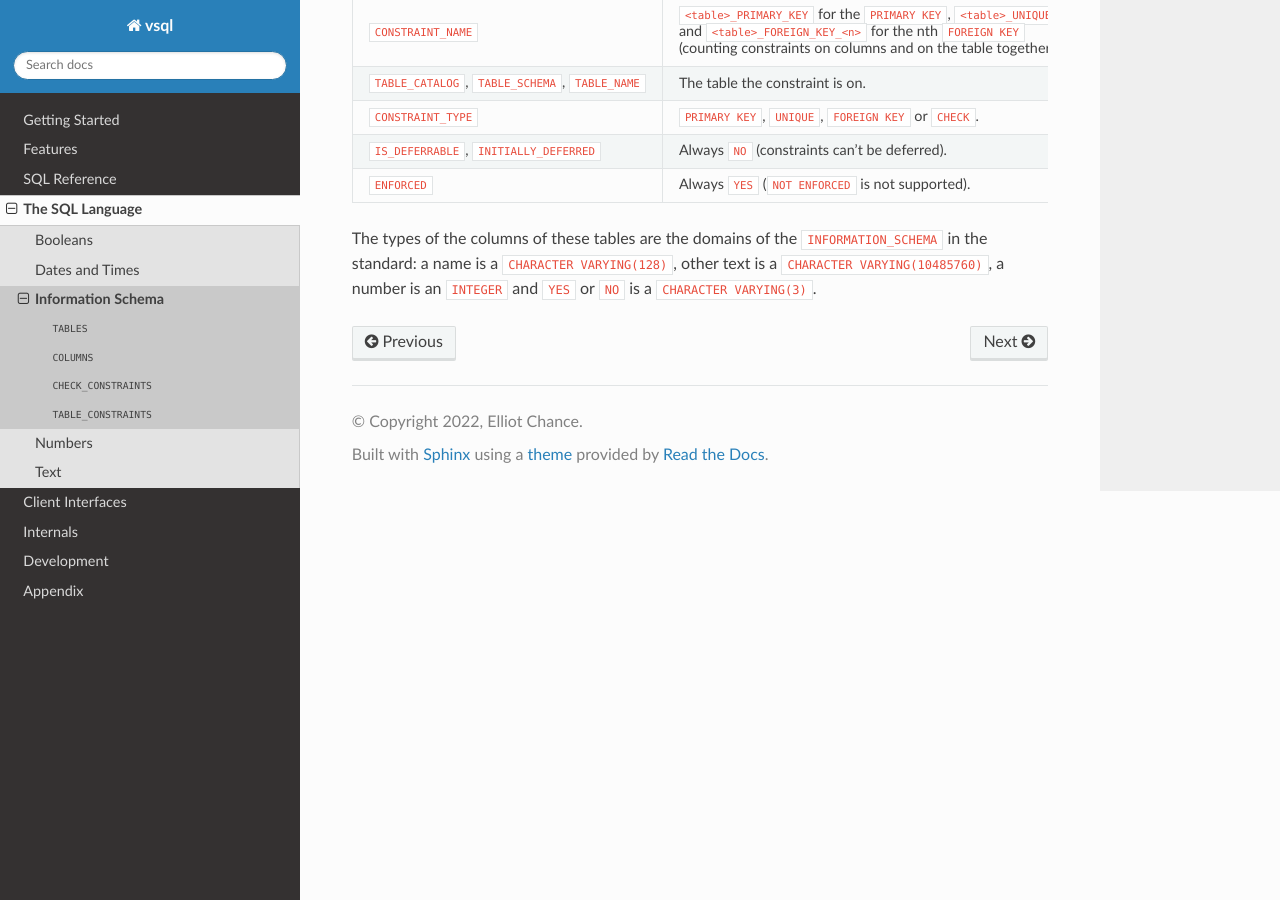
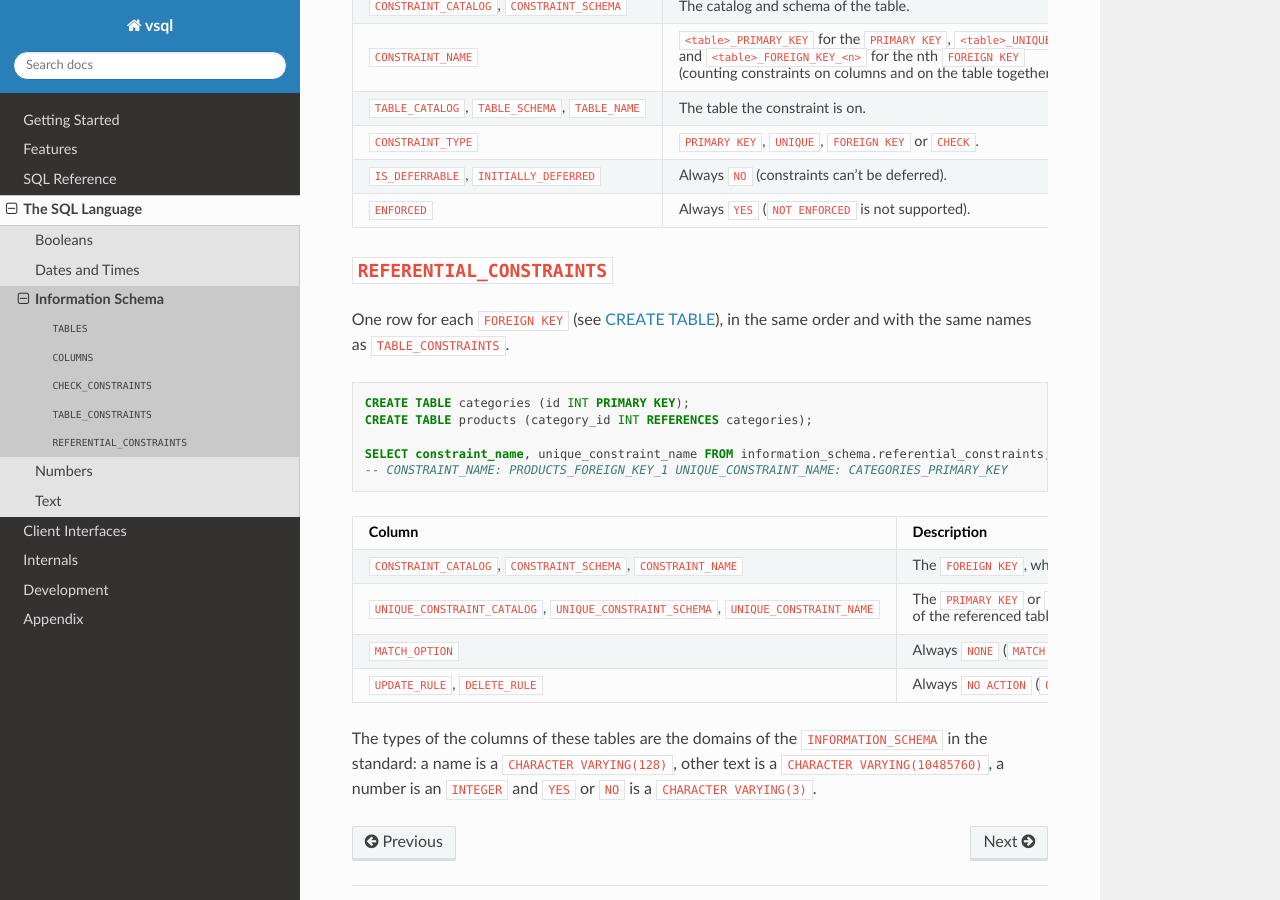
Before and after one commit to elliotchance/vsql, a Sphinx documentation site: the page built from docs/information-schema.rst, in a window 1280 px wide and 900 px high, scrolled down 2949 px. Built offline with Sphinx 7.4.7 and the Read the Docs theme 3.1.0, drawn with Linux system fonts in a browser that asks for light colours; some of the changed text lies outside the part shown.

Commit message:
language: Add the INFORMATION_SCHEMA REFERENTIAL_CONSTRAINTS view
Each FOREIGN KEY has a row with the name of the PRIMARY KEY or UNIQUE that it
references (the one with the referenced columns, in any order), using the
names from TABLE_CONSTRAINTS. MATCH and referential actions aren't supported
yet, so MATCH_OPTION is always NONE and the rules are NO ACTION.

SQL F021-05

Co-Authored-By: Claude Opus 5.5 <noreply@anthropic.com>

```diff
--- a/docs/information-schema.rst
+++ b/docs/information-schema.rst
@@ -219,6 +219,40 @@ the same order and with the same names.
   * - ``ENFORCED``
     - Always ``YES`` (``NOT ENFORCED`` is not supported).
 
+``REFERENTIAL_CONSTRAINTS``
+---------------------------
+
+One row for each ``FOREIGN KEY`` (see :doc:`create-table`), in the same order
+and with the same names as ``TABLE_CONSTRAINTS``.
+
+.. code-block:: sql
+
+  CREATE TABLE categories (id INT PRIMARY KEY);
+  CREATE TABLE products (category_id INT REFERENCES categories);
+
+  SELECT constraint_name, unique_constraint_name FROM information_schema.referential_constraints;
+  -- CONSTRAINT_NAME: PRODUCTS_FOREIGN_KEY_1 UNIQUE_CONSTRAINT_NAME: CATEGORIES_PRIMARY_KEY
+
+.. list-table::
+  :header-rows: 1
+
+  * - Column
+    - Description
+
+  * - ``CONSTRAINT_CATALOG``, ``CONSTRAINT_SCHEMA``, ``CONSTRAINT_NAME``
+    - The ``FOREIGN KEY``, which has the catalog and schema of its table.
+
+  * - ``UNIQUE_CONSTRAINT_CATALOG``, ``UNIQUE_CONSTRAINT_SCHEMA``,
+      ``UNIQUE_CONSTRAINT_NAME``
+    - The ``PRIMARY KEY`` or ``UNIQUE`` of the referenced table that has the
+      referenced columns, with its name in ``TABLE_CONSTRAINTS``.
+
+  * - ``MATCH_OPTION``
+    - Always ``NONE`` (``MATCH`` is not supported).
+
+  * - ``UPDATE_RULE``, ``DELETE_RULE``
+    - Always ``NO ACTION`` (``ON UPDATE`` and ``ON DELETE`` are not supported).
+
 The types of the columns of these tables are the domains of the
 ``INFORMATION_SCHEMA`` in the standard: a name is a ``CHARACTER VARYING(128)``,
 other text is a ``CHARACTER VARYING(10485760)``, a number is an ``INTEGER`` and
--- a/docs/sql-compliance.rst
+++ b/docs/sql-compliance.rst
@@ -1660,7 +1660,7 @@ As of the latest version (or at least the version of this documentation)
    * - ✅ F021-04
      - ``TABLE_CONSTRAINTS`` view
 
-   * - ❌ F021-05
+   * - ✅ F021-05
      - ``REFERENTIAL_CONSTRAINTS`` view
 
    * - ✅ F021-06
```
Also changed, not shown: other parts of docs/sql-compliance.rst (+1 -1 lines), 4 other files.
